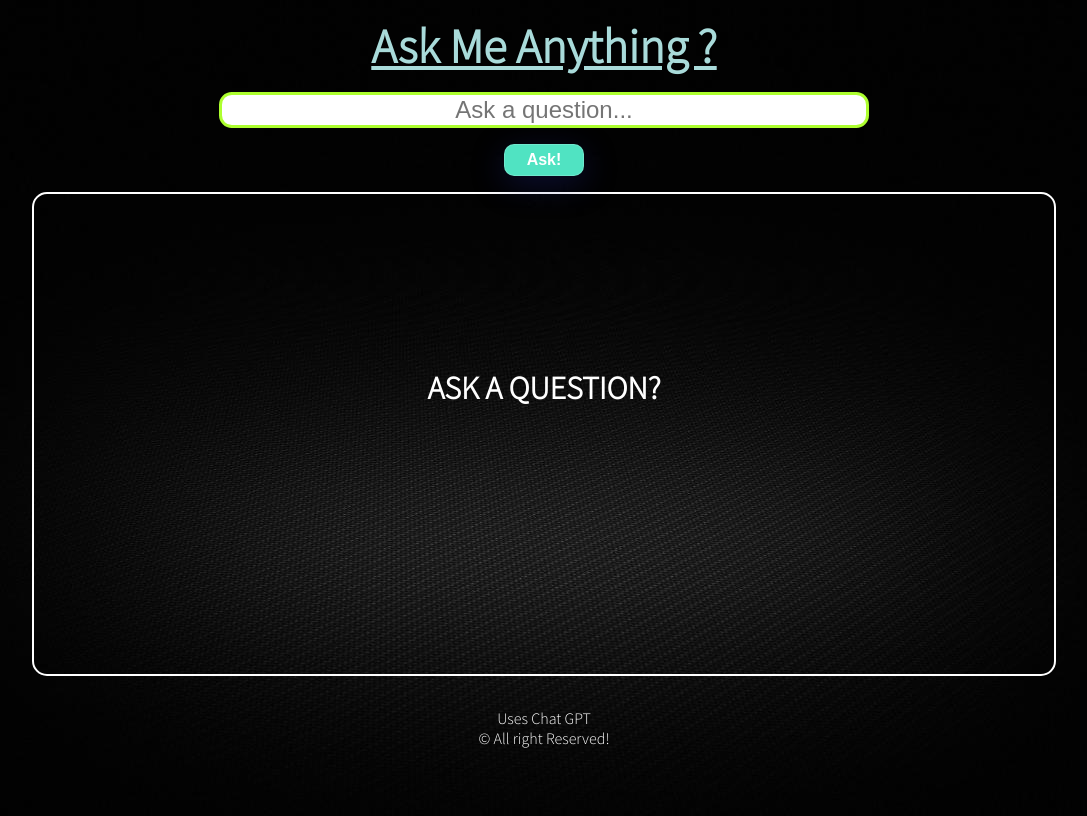
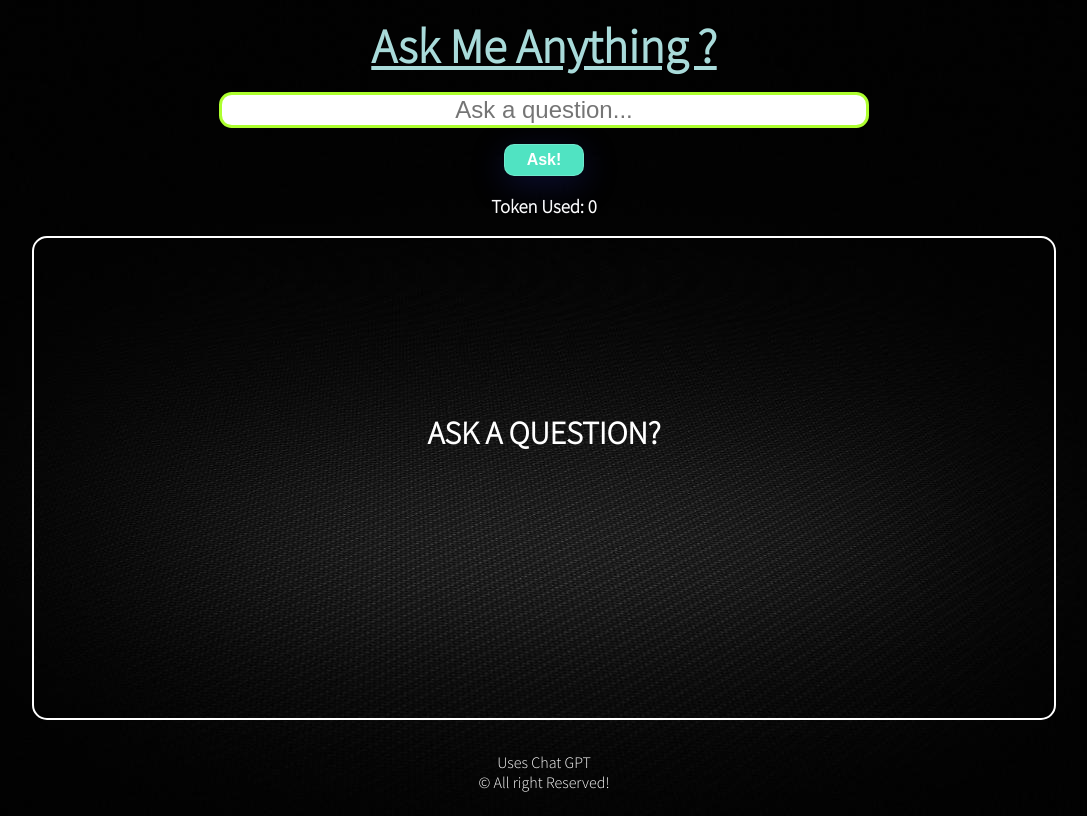
Before and after one commit to Abhishek7Tech/Ask-Me-Anything, a React (Create React App) app: page / in a window 1280 px wide. Shown: the whole page, without its empty margins (96-1183 px from the left). Built offline with nearby package versions, Linux system fonts and the light colour scheme.

Commit message:
added token used feature

```diff
--- a/src/api/api.js
+++ b/src/api/api.js
@@ -11,7 +11,7 @@ const getAnswer = async (question) => {
     body: JSON.stringify({
       model: "text-davinci-003",
       prompt:`Answer this, ${question} ?, like a pro in shortest form possible`,
-      max_tokens: 20,
+      max_tokens: 50,
       temperature: 0.8,
     }),
   };
@@ -22,8 +22,8 @@ const getAnswer = async (question) => {
       requestOptions
     );
     const answer = await response.json();
-    console.log(answer.choices[0].text);
-    return answer.choices[0].text;
+    console.log("Answeer",);
+    return answer;
   } catch (err) {
     console.log(err);
   }
--- a/src/components/answer/_answer.scss
+++ b/src/components/answer/_answer.scss
@@ -21,4 +21,5 @@
         padding-top: 15%;
 
     }
+
 }
--- a/src/components/searchbox/_searchBox.scss
+++ b/src/components/searchbox/_searchBox.scss
@@ -27,4 +27,7 @@ backdrop-filter: blur( 20px );
 border-radius: 10px;
 border: 1px solid rgba( 255, 255, 255, 0.18 );
   }
+  h3{
+    color: white;
+  }
 }
--- a/src/components/searchbox/searchBox.js
+++ b/src/components/searchbox/searchBox.js
@@ -4,14 +4,16 @@ import getAnswer from "../../api/api";
 
 const SearchBox = (props) => {
   const [input, setInput] = useState("");
+  const [token, setToken] = useState(0);
 
   const InputHandler = async (event) => {
     event.preventDefault();
     console.log("props");
     if (input.length > 1) {
       const ans = await getAnswer(input);
-      props.text(ans);
-      console.log("Answer", ans);
+      props.text(ans.choices[0].text);
+      const tokens = ans.usage.completion_tokens;
+      setToken(+tokens + token);
     } else {
       alert("Is this even a question? 😂🤣😂");
     }
@@ -35,6 +37,7 @@ const SearchBox = (props) => {
       <div className="submit">
         <button type="submit"> Ask! </button>
       </div>
+      <h3>Token Used: {token} </h3>
     </form>
   );
 };
--- a/src/css/app.css
+++ b/src/css/app.css
@@ -53,6 +53,8 @@ body, html {
     -webkit-backdrop-filter: blur(20px);
     border-radius: 10px;
     border: 1px solid rgba(255, 255, 255, 0.18); }
+  .search h3 {
+    color: white; }
 
 .paragraph {
   color: white;
```
Also changed, not shown: src/components/answer/answer.js (+3 -7 lines).
